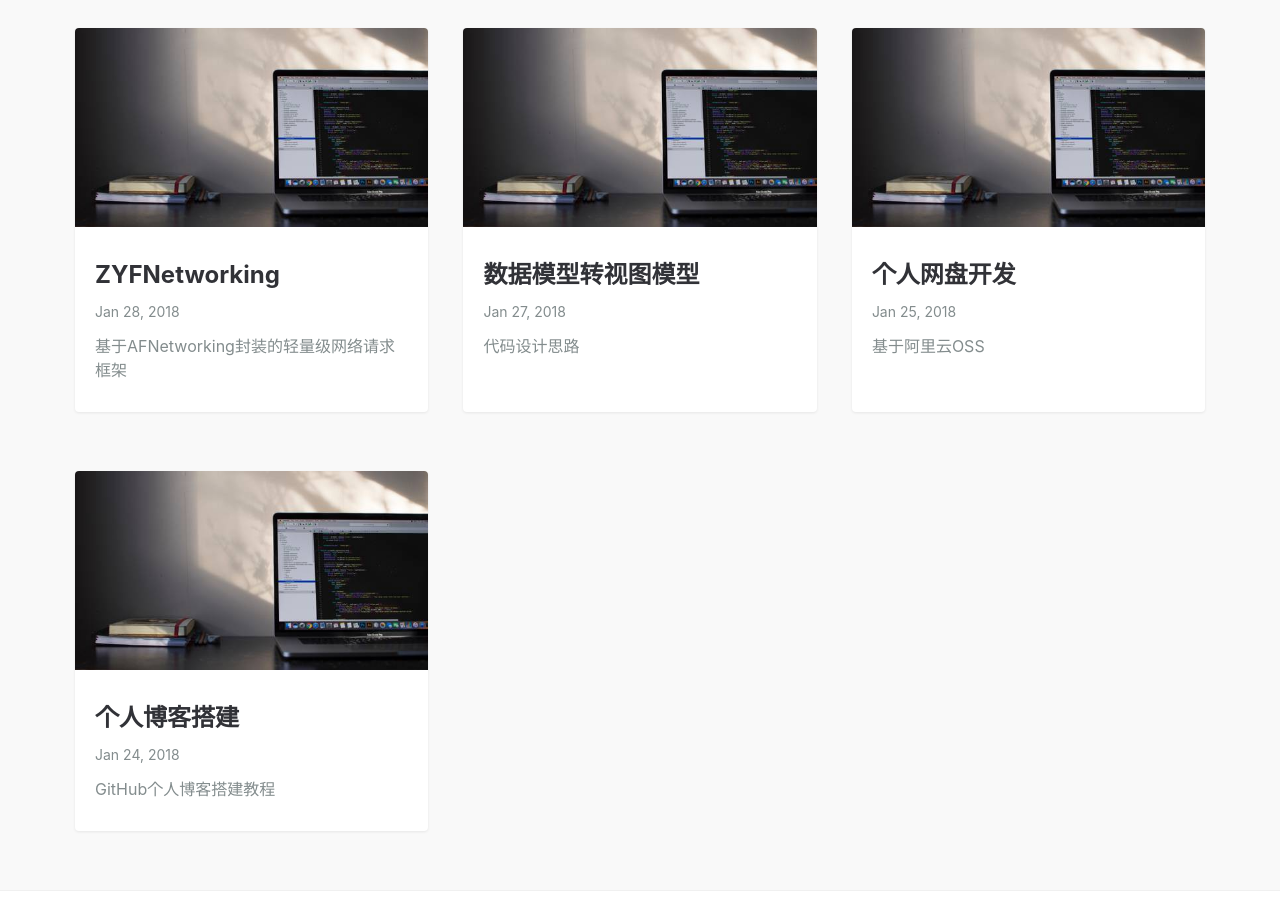
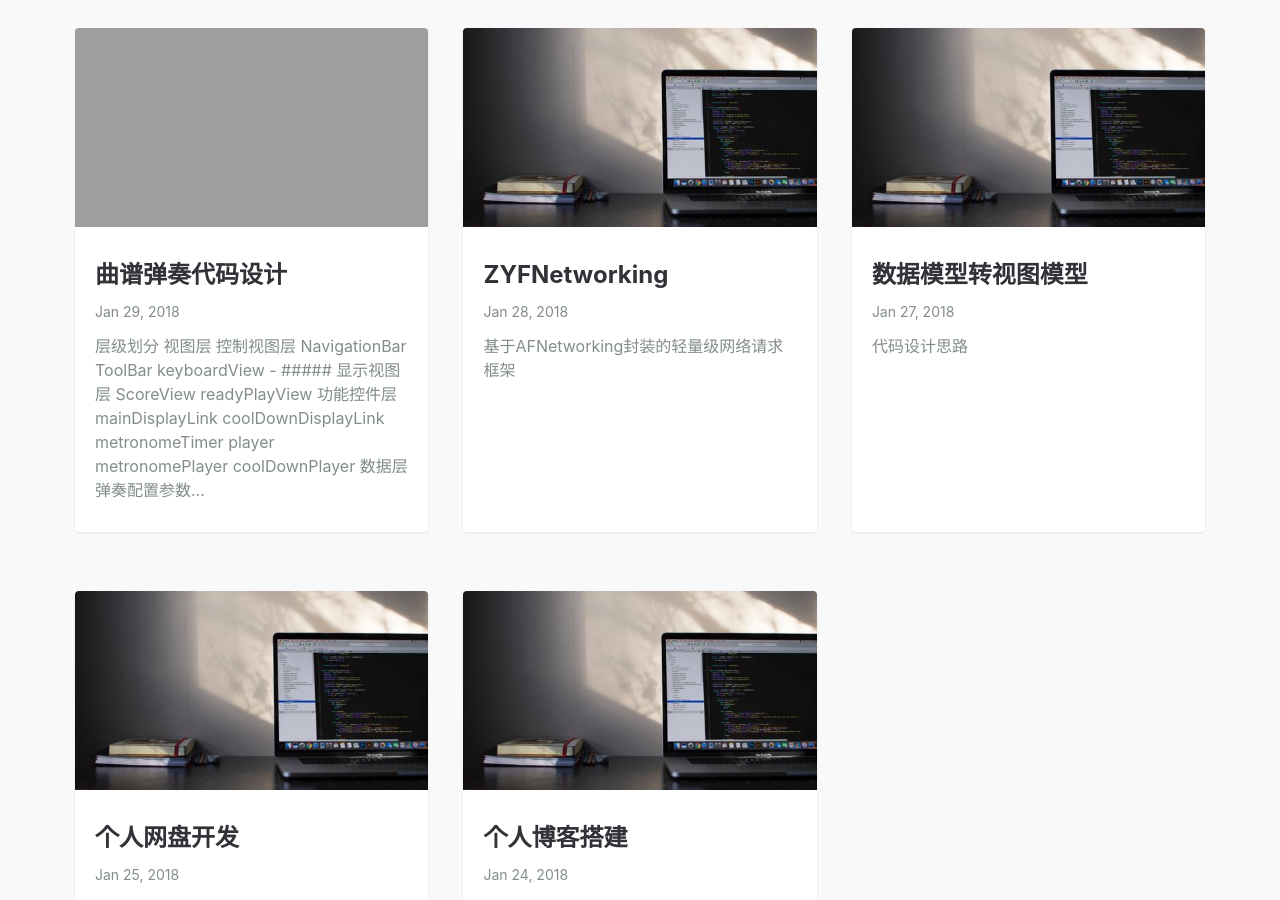
Before and after one commit to zyfilife/zyfilife.github.io, a Jekyll site: the page built from index.md, in a window 1280 px wide and 900 px high, scrolled down 628 px. Built offline with Jekyll 4.4.1, drawn with Linux system fonts in a browser that asks for light colours; some of the changed lines change nothing that is shown.

Commit message:
曲谱弹奏代码设计

```diff
--- a/_config.yml
+++ b/_config.yml
@@ -41,3 +41,17 @@ compress_html:
 plugins:
   - jekyll-sitemap
   - jekyll-seo-tag
+post:
+  template: _post.txt
+  extension: md
+page:
+  template: _page.txt
+  extension: md
+editor: 朱益锋
+git:
+  branch: master
+transfer:
+  command: rsync
+  settings: -av
+  source: _site/
+  destination: ~/Git/zyfilife.github.com/
--- /dev/null
+++ b/_posts/2018-01-29-曲谱弹奏代码设计.md
@@ -0,0 +1,48 @@
+---
+layout: post
+title: "曲谱弹奏代码设计"
+summary:
+featured-img: emile-perron-190221_thumb
+---
+## 层级划分
+1. ### 视图层
+- ##### 控制视图层
+    - NavigationBar
+    - ToolBar
+    - keyboardView
+- ##### 显示视图层
+    - ScoreView
+    - readyPlayView
+2. ### 功能控件层
+    - mainDisplayLink
+    - coolDownDisplayLink
+    - metronomeTimer
+    - player
+    - metronomePlayer
+    - coolDownPlayer
+3. ### 数据层
+    - 弹奏配置参数
+    - 弹奏数据记录
+    - 弹奏数据处理
+
+## 层级关联
+1. 控制视图
+    - 操作功能控件
+    - 设置弹奏配置参数
+    - 更新弹奏数据
+2. 数据层
+    - 被控制视图和功能控件更新
+    - 做处理
+3. 显示层
+    - 根据数据做实时更新
+
+## 设计思路
+1. 创建曲谱弹奏视图控制器
+2. 视图控制器拥有
+    - 控制视图对象
+    - 显示视图对象
+    - 数据模型对象
+    - 一系列功能控件
+3. 控制视图对象通过代理将控制事件传递给视图控制器
+4. 数据模型对象接收控制事件处理数据
+5. 显示视图接收最新的数据更新视图
```
